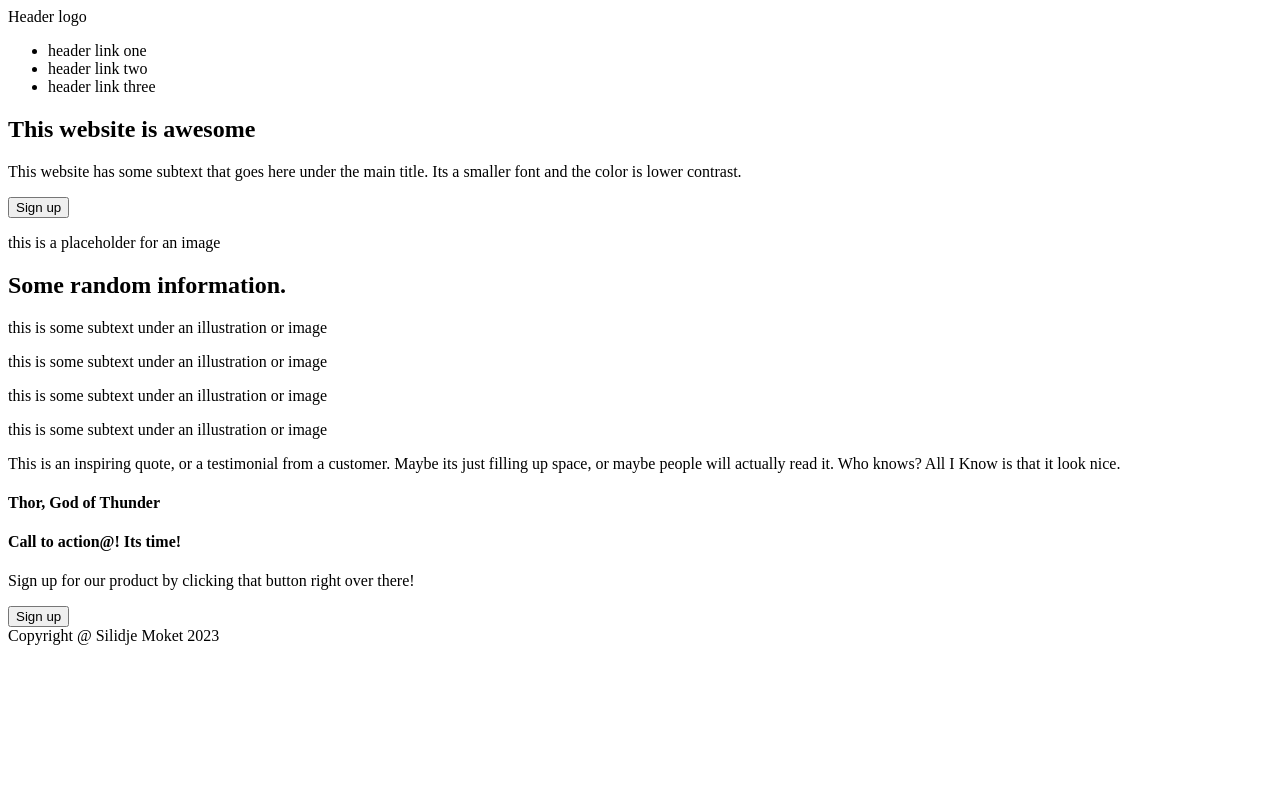
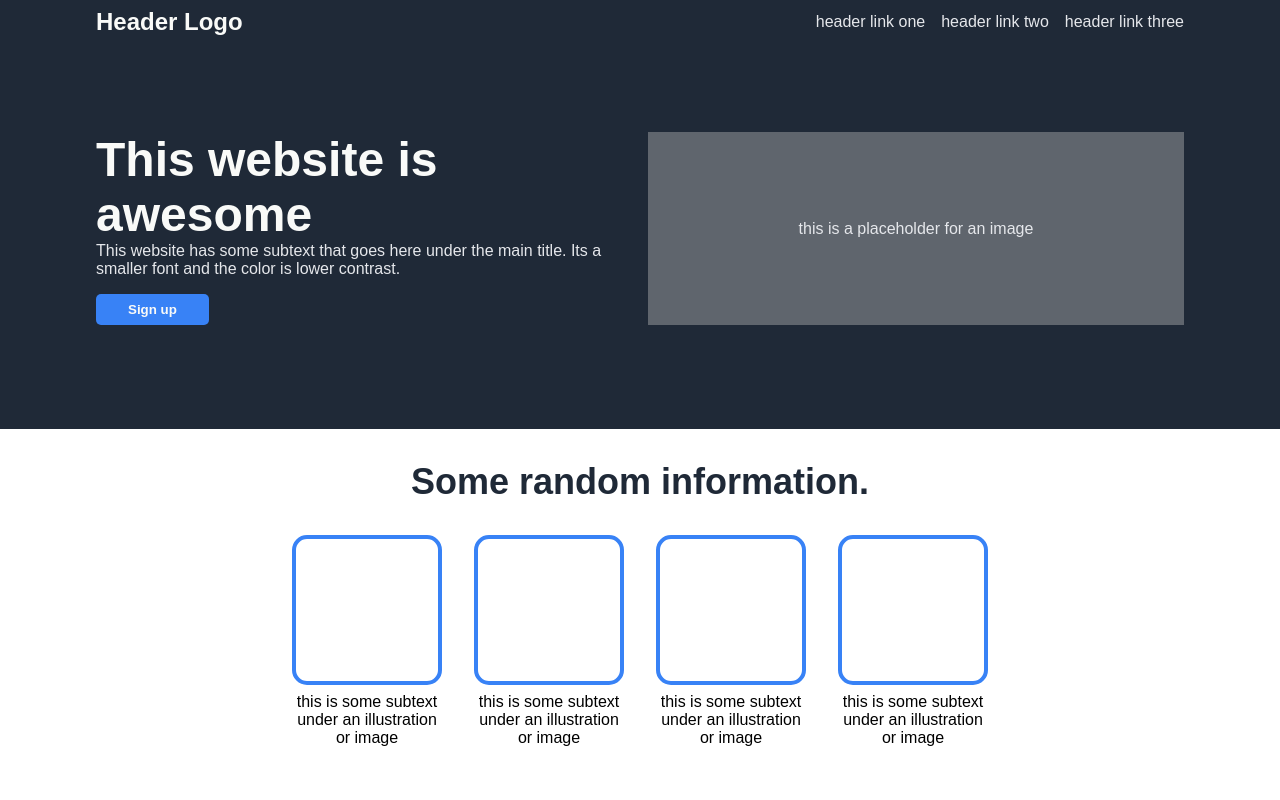
Before and after one commit to moketance/landing-page, a plain HTML site: page index.html in a window 1280 px wide. Shown: the top 800 px of the page. Drawn offline with Linux system fonts and the light colour scheme.

Commit message:
ADD style

```diff
--- a/css/style.css
+++ b/css/style.css
@@ -0,0 +1,187 @@
+/*** GENERAL ***/
+
+* {
+    padding: 0;
+    margin: 0;
+    box-sizing: border-box;
+}
+
+body,
+nav,
+ul,
+.hero-content,
+.hero-mImage,
+.info > div  {
+    display: flex;
+}
+
+ul,
+.hero-content {
+    gap: 16px;
+}
+
+.hero-mText,
+.hero-mImage {
+    flex-grow: 1;
+    flex-basis: 0;
+}
+
+.btn,
+.hero-logo,
+.hero-mText span,
+.info-mText  {
+    font-weight: 900;
+}
+
+.hero-content p,
+a {
+    color: #e5e7eb;
+}
+
+.hero-logo,
+.hero-mText {
+    color: #f9faf8;
+}
+
+.hero-content,
+nav,
+.info > div  {
+    margin-bottom: 96px;
+}
+
+.hero-mImage,
+nav {
+    align-items: center;
+}
+
+body {
+    font-family: sans-serif;
+    font-size: 16px;
+    max-width: 1440px;
+    min-height: 100vh;
+    margin: 0 auto;
+
+    flex-direction: column;
+}
+
+.btn {
+    border: none;
+    border-radius: 5px;
+    padding: 8px 32px;
+    background-color: #3882f6;
+    color: #f9faf8;
+    cursor: pointer;
+}
+
+.hero-mImage,
+.info > div {
+    justify-content: center;
+}
+
+/* HEADER SECTION */
+
+.hero-logo {
+    font-size: 24px;
+    margin-right: auto;
+    text-transform: capitalize;
+}
+
+ul {
+    list-style: none;
+}
+
+a {
+    text-decoration: none;
+}
+
+.hero-mText span {
+    font-size: 48px;
+}
+
+.hero-mText p {
+    margin-bottom: 16px;
+}
+
+.hero-mImage {
+    background-color: #5f656d;
+}
+
+header {
+    padding: 8px 96px;
+    background-color: #1f2937;
+}
+
+/* INFORMATION SECTION */
+
+.info {
+    text-align: center;
+}
+
+.info > div {
+    gap: 32px;
+}
+
+.info-mText {
+    font-size: 36px;
+    color: #1f2937;
+    display: inline-block;
+    padding: 32px 0;
+}
+
+.info-card {
+    width: 150px;
+}
+
+.info-card div {
+    height: 150px;
+    border: 4px solid #3882f6;
+    border-radius: 15px;
+    margin-bottom: 8px;
+}
+
+.quote {
+    background-color: #e5e7eb;
+    padding: 96px 257px;
+}
+
+.quote  p {
+    font-size: 32px;
+    font-style: italic;
+    color: #1f2937;
+    text-align: justify;
+}
+
+.quote div{
+    text-align: right;
+    font-weight: 900;
+}
+
+.btn-white {
+    border: 2px solid #f9faf8;
+}
+
+.cta-sec {
+    padding: 96px 200px;
+}
+
+.cta {
+    display: flex;
+    justify-content: space-around;
+    align-items: center;
+    padding: 48px 64px;
+    background-color: #3882f6;
+    border-radius: 10px;
+    color: #f9faf8;
+}
+
+.cta p {
+    color: #e5e7eb;
+}
+
+footer {
+    color: #f9faf8;
+    font-weight: 900;
+    padding: 32px;
+    background-color: #1f2937;
+    text-align: center;
+}
--- a/index.html
+++ b/index.html
@@ -5,75 +5,77 @@
     <meta http-equiv="X-UA-Compatible" content="IE=edge">
     <meta name="viewport" content="width=device-width, initial-scale=1.0">
     <title>Landing Page</title>
+    <link rel="stylesheet" href="css/style.css">
 </head>
 <body>
     <header>
         <nav>
-            <span class="logo">Header logo</span>
+            <span class="hero-logo">Header logo</span>
 
             <ul>
-                <li>header link one</li>
-                <li>header link two</li>
-                <li>header link three</li>
+                <li><a href="#">header link one</a></li>
+                <li><a href="#">header link two</a></li>
+                <li><a href="#">header link three</a></li>
             </ul>
         </nav>
 
-        <section>
-            <div>
-                <h1>This website is awesome</h1>
+        <div class="hero-content">
+
+            <div class="hero-mText">
+                <span>This website is awesome</span>
 
                 <p>This website has some subtext that goes here under the main title. Its a smaller font and the color is lower contrast.</p>
 
-                <button type="button">Sign up</button>
+                <button class="btn">Sign up</button>
             </div>
 
-            <div  class="header-image-container">
+            <div class="hero-mImage">
                 <p>this is a placeholder for an image</p>
             </div>
-        </section>
+
+        </div>
     </header>
 
    <main>
-        <section>
-            <h2>Some random information.</h2>
+        <section class="info">
+            <span class="info-mText">Some random information.</span>
 
-            <div class="illustration-container">
-                <div class="illustration"></div>
-                <p class="subtext">this is some subtext under an illustration or image</p>
-            </div>
-
-            <div class="illustration-container">
-                <div class="illustration"></div>
-                <p class="subtext">this is some subtext under an illustration or image</p>
-            </div>
-
-            <div class="illustration-container">
-                <div class="illustration"></div>
-                <p class="subtext">this is some subtext under an illustration or image</p>
-            </div>
-
-            <div class="illustration-container">
-                <div class="illustration"></div>
-                <p class="subtext">this is some subtext under an illustration or image</p>
+            <div>
+                <div class="info-card">
+                    <div></div>
+                    <p>this is some subtext under an illustration or image</p>
+                </div>
+                <div class="info-card">
+                    <div></div>
+                    <p>this is some subtext under an illustration or image</p>
+                </div>
+                <div class="info-card">
+                    <div></div>
+                    <p>this is some subtext under an illustration or image</p>
+                </div>
+                <div class="info-card">
+                    <div></div>
+                    <p>this is some subtext under an illustration or image</p>
+                </div>
             </div>
         </section>
 
-        <section>
-            <p>This is an inspiring quote, or a testimonial from a customer. Maybe its just filling up space, or maybe people will actually read it. Who knows? All I Know is that it look nice.</p>
-            <h4>Thor, God of Thunder</h4>
+        <section class="quote">
+            <p class="quote-mText">This is an inspiring quote, or a testimonial from a customer. Maybe its just filling up space, or maybe people will actually read it. Who knows? All I Know is that it look nice.</p>
+            <div class="quote-author">-Thor, God of Thunder</div>
         </section>
 
-        <section>
-            <div>
+        <section class="cta-sec">
+            <div class="cta">
                 <div>
                     <h4>Call to action@! Its time!</h4>
                     <p>Sign up for our product by clicking that button right over there!</p>
                 </div>
-                <button>Sign up</button>
+                <button class="btn btn-white">Sign up</button>
             </div>
         </section>
    </main>
 
-    <footer>Copyright @ Silidje Moket 2023</footer>
+    <footer>Copyright @ Silidje Moket</footer>
 </body>
 </html>
```
Also changed, not shown: images/recipe.png (added).
